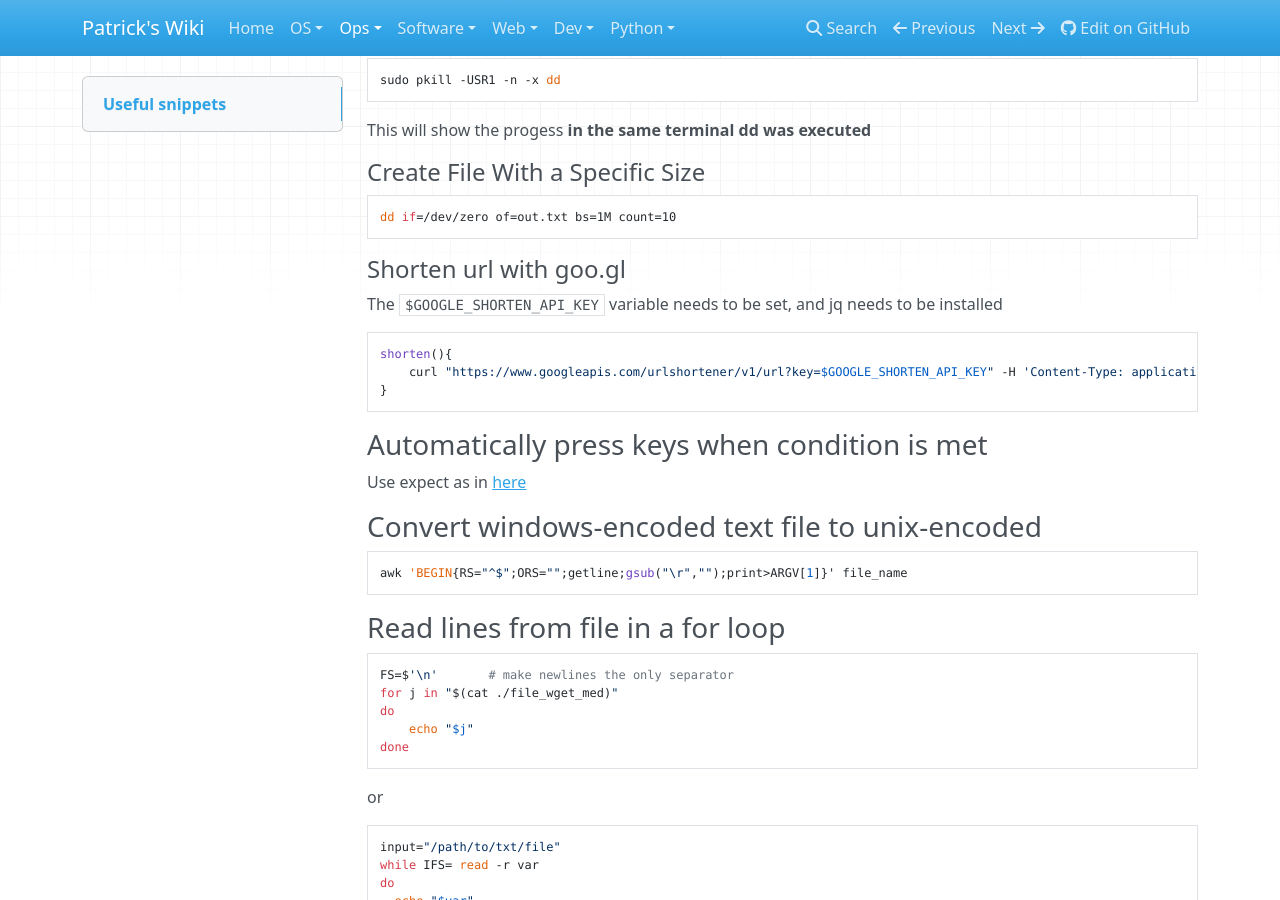
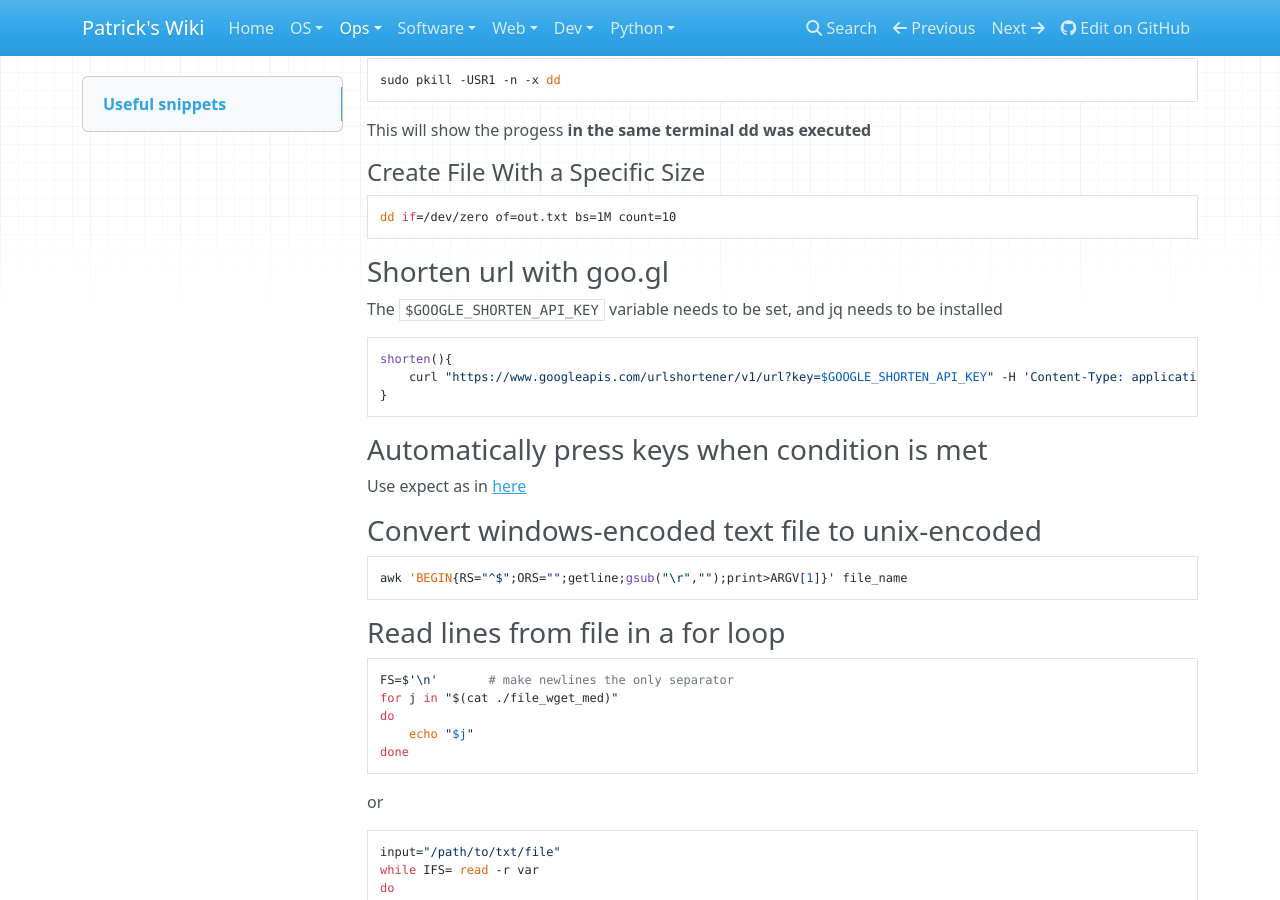
Before and after one commit to patsancu/wiki, an MkDocs documentation site: the page built from docs/Ops/Shell/Shell.md, in a window 1280 px wide and 900 px high, scrolled down 4557 px. Built offline with MkDocs 1.6.1, drawn with Linux system fonts in a browser that asks for light colours; nearby versions of some CDN libraries.

Commit message:
corrected title hierarchy

````diff
--- a/docs/Ops/Shell/Shell.md
+++ b/docs/Ops/Shell/Shell.md
@@ -207,7 +207,7 @@ This will show the progess **in the same terminal dd was executed**
 dd if=/dev/zero of=out.txt bs=1M count=10
 ```
 
-#### Shorten url with goo.gl
+### Shorten url with goo.gl
 The `$GOOGLE_SHORTEN_API_KEY` variable needs to be set, and jq needs to be installed
 
 ```
````
